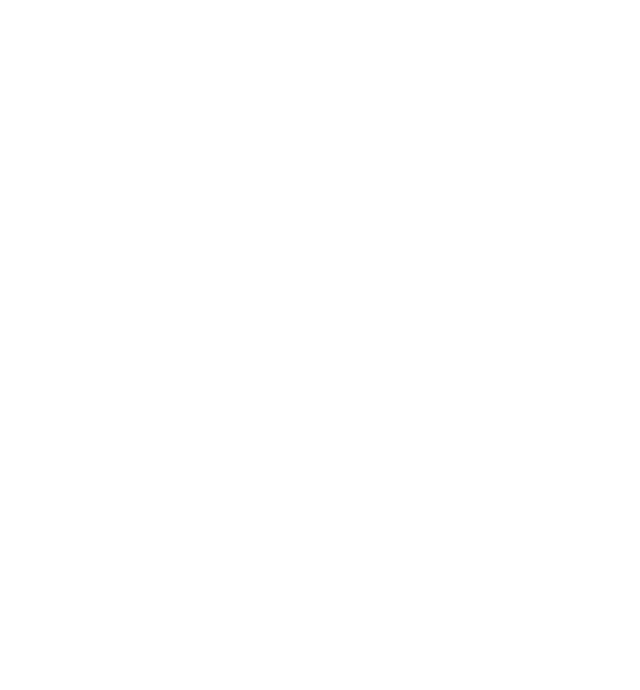
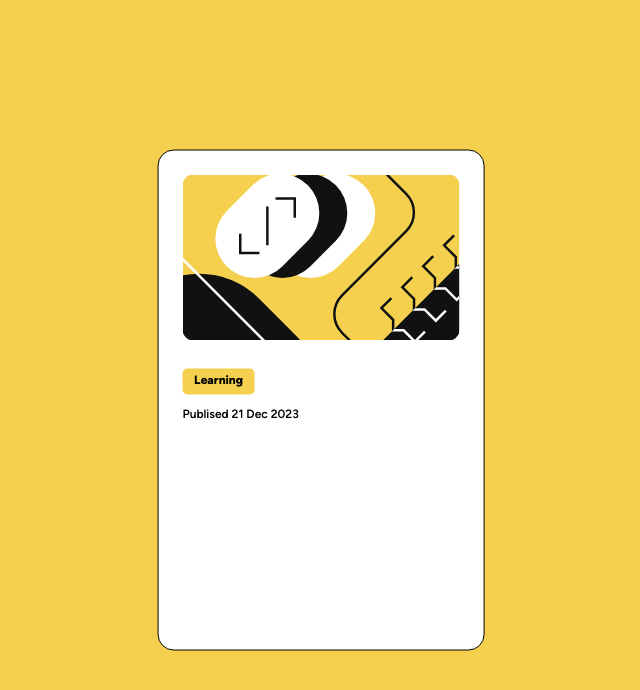
Before and after one commit to AbhinayNegi/Blog-preview-card, a plain HTML site: page index.html in a window 1280 px wide. Shown: the whole page, without its empty margins (319-959 px from the left). Drawn offline with Linux system fonts and the light colour scheme.

Commit message:
Card ready with image category name and publised date

```diff
--- a/index.html
+++ b/index.html
@@ -1,16 +1,32 @@
 <!DOCTYPE html>
 <html lang="en">
-<head>
-  <meta charset="UTF-8">
-  <meta name="viewport" content="width=device-width, initial-scale=1.0"> <!-- displays site properly based on user's device -->
+  <head>
+    <meta charset="UTF-8" />
+    <meta name="viewport" content="width=device-width, initial-scale=1.0" />
 
-  <link rel="icon" type="image/png" sizes="32x32" href="./assets/images/favicon-32x32.png">
-
-  <title>Frontend Mentor | Blog preview card</title>
-
-</head>
-<body>
-
-
-</body>
+    <link
+      rel="icon"
+      type="image/png"
+      sizes="32x32"
+      href="./assets/images/favicon-32x32.png"
+    />
+    <link rel="stylesheet" href="style.css" />
+    <title>Frontend Mentor | Blog preview card</title>
+  </head>
+  <body>
+    <article class="blog-card-container">
+      <img
+        src="assets/images/illustration-article.svg"
+        alt="blog-illustration-img" class="blog-img"
+      />
+      <div class="content-area">
+        <p class="category">
+          Learning
+        </p>
+        <p class="published-date">
+          Publised 21 Dec 2023
+        </p>
+      </div>
+    </article>
+  </body>
 </html>
--- /dev/null
+++ b/style.css
@@ -0,0 +1,63 @@
+@font-face {
+    font-family: 'Figtree';
+    src: url(assets/fonts/Figtree-Italic-VariableFont_wght.ttf);
+    src: url(assets/fonts/Figtree-VariableFont_wght.ttf);
+}
+
+* {
+    box-sizing: border-box;
+    padding: 0px;
+    margin: 0px;
+    font-size: 16px;
+    font-family: 'Figtree', Courier, monospace;
+}
+
+
+body {
+    background-color: #F4D04E;
+
+}
+
+.blog-card-container {
+    /* Position is not relative to the viewport */
+    position: fixed;
+    top: 50%;
+    left: 50%;
+    transform: translate(-50%, -50%);
+    width: 20.43rem;
+    height: 31.31rem;
+    background-color: #FFFFFF;
+    border: 1px solid black;
+    border-radius: 1rem;
+}
+
+.blog-img {
+    max-width: 100%;
+    padding: 1.5rem;
+    border-radius: 35px;
+}
+
+.content-area {
+    width: 17.43rem;
+    height: 10.81rem;
+    /* border: 1px solid black; */
+    margin-left: 1.5rem;
+    margin-left: 1.5rem;
+}
+
+.category {
+    background-color: #F4D04E;
+    width: 4.5rem;
+    height: 1.62rem;
+    text-align: center;
+    border-radius: 5px;
+    font-weight: 800;
+    font-size: 0.75rem;
+    padding-top: 0.25rem;
+}
+
+.published-date {
+    margin-top: 0.75rem;
+    font-size: 0.75rem;
+    font-weight: 600;
+}
```
